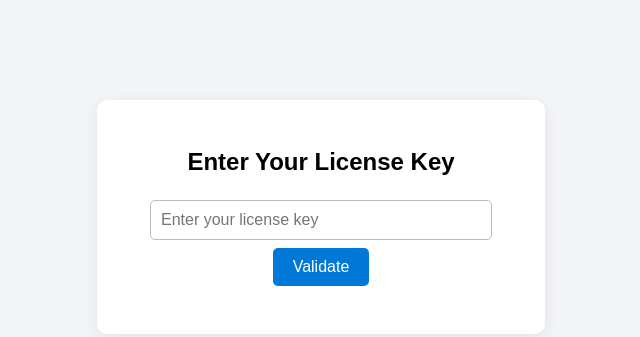
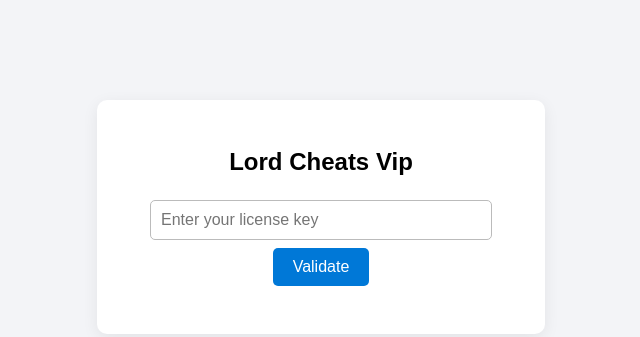
Before and after one commit to AzothGamingYT007/mywebsite, a plain HTML site: page index.html in a window 1280 px wide. Shown: the whole page, without its empty margins (319-959 px from the left). Drawn offline with Linux system fonts and the light colour scheme.

Commit message:
Update index.html

```diff
--- a/index.html
+++ b/index.html
@@ -2,12 +2,12 @@
 <html lang="en">
 <head>
     <meta charset="UTF-8">
-    <title>License Key Validator</title>
+    <title>Lord Cheats Vip</title>
     <link rel="stylesheet" href="style.css">
 </head>
 <body>
     <div class="container">
-        <h1>Enter Your License Key</h1>
+        <h1>Lord Cheats Vip</h1>
         <form id="licenseForm">
             <input type="text" id="licenseKey" placeholder="Enter your license key" required />
             <button type="submit">Validate</button>
```
